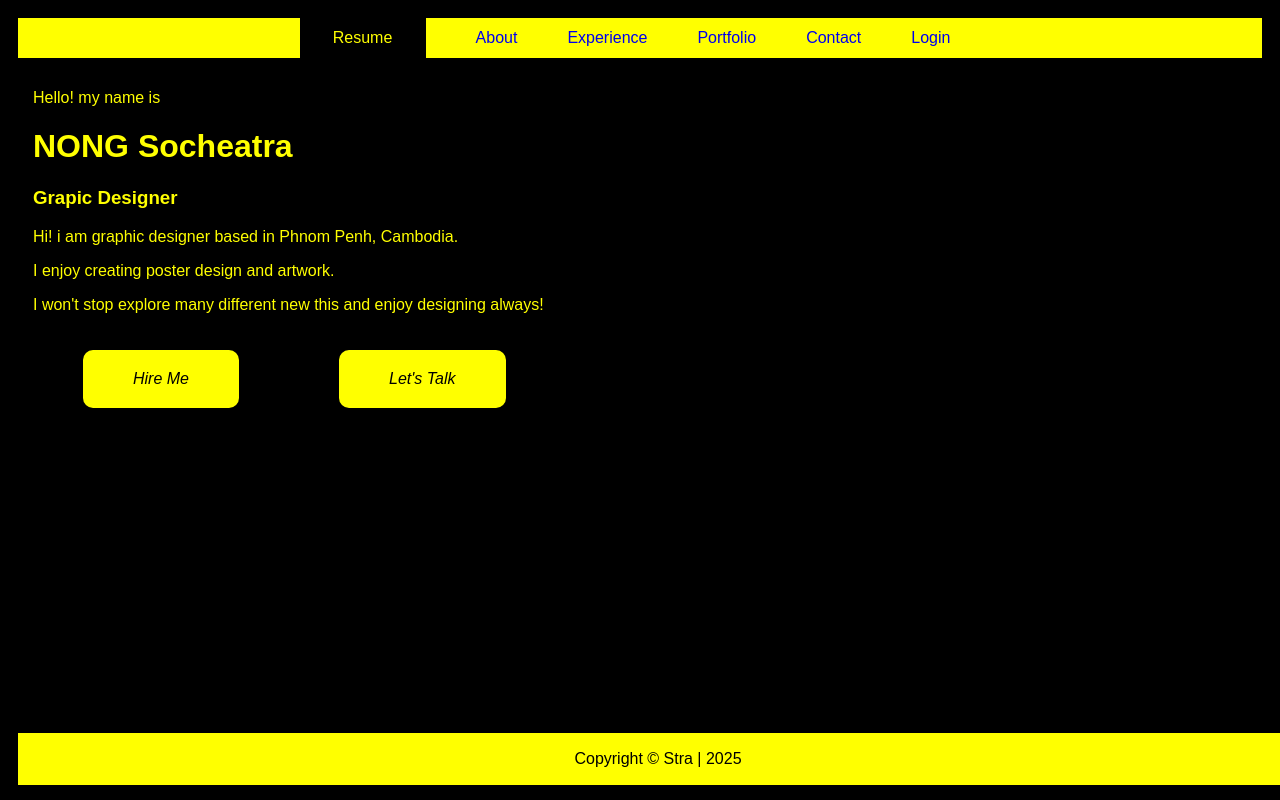
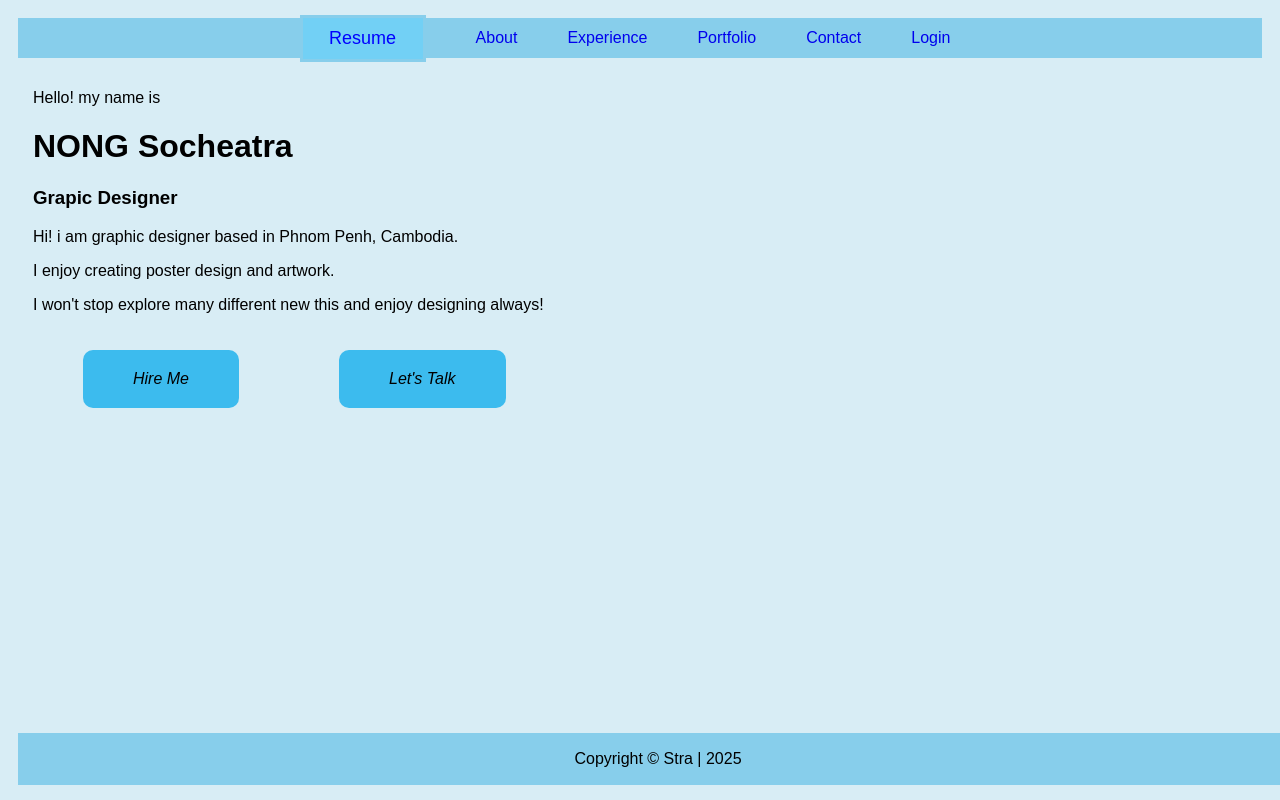
Before and after one commit to nsocheatra/layout-html, a plain HTML site: page index.html in a window 1280 px wide. In both pictures the pointer is over the link "Resume". Drawn offline with Linux system fonts and the light colour scheme.

Commit message:
Update style.css

```diff
--- a/assets/style.css
+++ b/assets/style.css
@@ -1,8 +1,8 @@
 body {
     font-family: Arial, Helvetica, sans-serif;
     padding: 10px 10px;
-    background-color: black;
-    color: yellow;
+    background-color: rgb(216, 237, 245);
+    color: black;
 }
 a {
     text-decoration: none;
@@ -19,16 +19,17 @@ nav {
     align-items: center;
     padding-right: 30px;
     margin: auto;
-    background-color: yellow;
+    background-color: skyblue;
     text-align: center;
 }
 nav a:hover{
-    background-color: black;
+    background-color: rgb(114, 208, 245);
     text-align: center;
-    border: solid black;
+    border: solid skyblue;
     width: 100px    ;
     padding: 10px 10px;
-    color: yellow;
+    color: blue;
+    font-size: 18px;
 }
 main {
     margin: auto;
@@ -43,15 +44,17 @@ div{
 }
 .button{
     border: 10px;
-    background: yellow;
+    background: rgb(60, 187, 238);
     font-style: italic;
     border-radius: 10px;
 }
 div.button:hover{
-    background-color: black;
-    border:1px solid yellow;
-    color: yellow;
-    transition: 0.5s;
+    background-color:skyblue;
+    border:none;
+    box-shadow: 2px 2px skyblue ;
+    color: black;
+    transition: 0.2s;
+    font-size: 18px;
 }
 .img {
     display: flex;
@@ -73,7 +76,7 @@ footer {
     position: fixed;
     bottom: 0;
     color: black;
-    background-color: yellow;
+    background-color: skyblue;
 }
 
 .footer-text {
```
